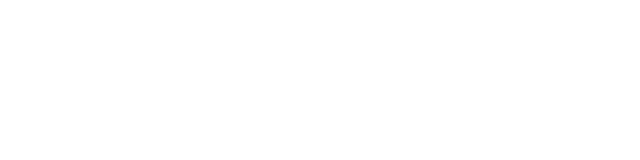
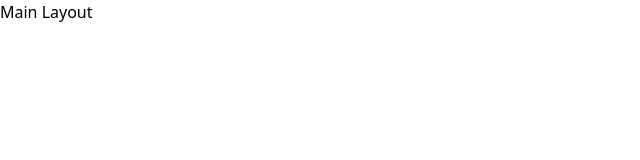
Before and after one commit to VladiSH31/okten-react-modules, a React (Vite) app: page / in a window 1280 px wide. Shown: the top 160 px of the page, without its empty margins (0-640 px from the left). Built offline with nearby package versions, Linux system fonts and the light colour scheme.

Commit message:
Lesson 4. Pagination - part 2 1. Init commit 2. Create route.tsx 3. create MainLayout.tsx

```diff
--- /dev/null
+++ b/src/layoutes/MainLayout.tsx
@@ -0,0 +1,11 @@
+
+
+const MainLayout = () => {
+    return (
+        <div>
+            Main Layout
+        </div>
+    );
+};
+
+export default MainLayout;
--- /dev/null
+++ b/src/routes/route.tsx
@@ -0,0 +1,6 @@
+import {createBrowserRouter} from "react-router-dom";
+import MainLayout from "../layoutes/MainLayout.tsx";
+
+export const routes = createBrowserRouter([
+    {path: '/', element: <MainLayout/>}
+])
```
Also changed, not shown: src/main.tsx (+4 -3 lines).
